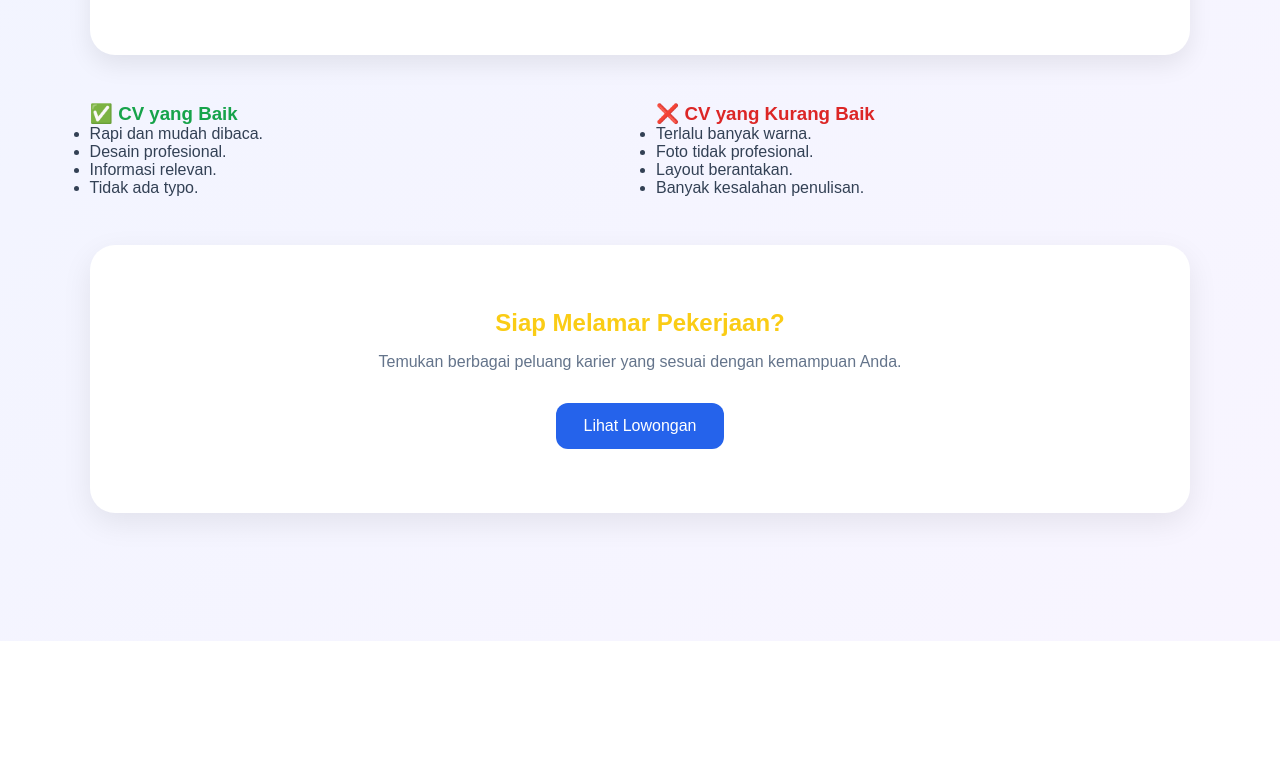
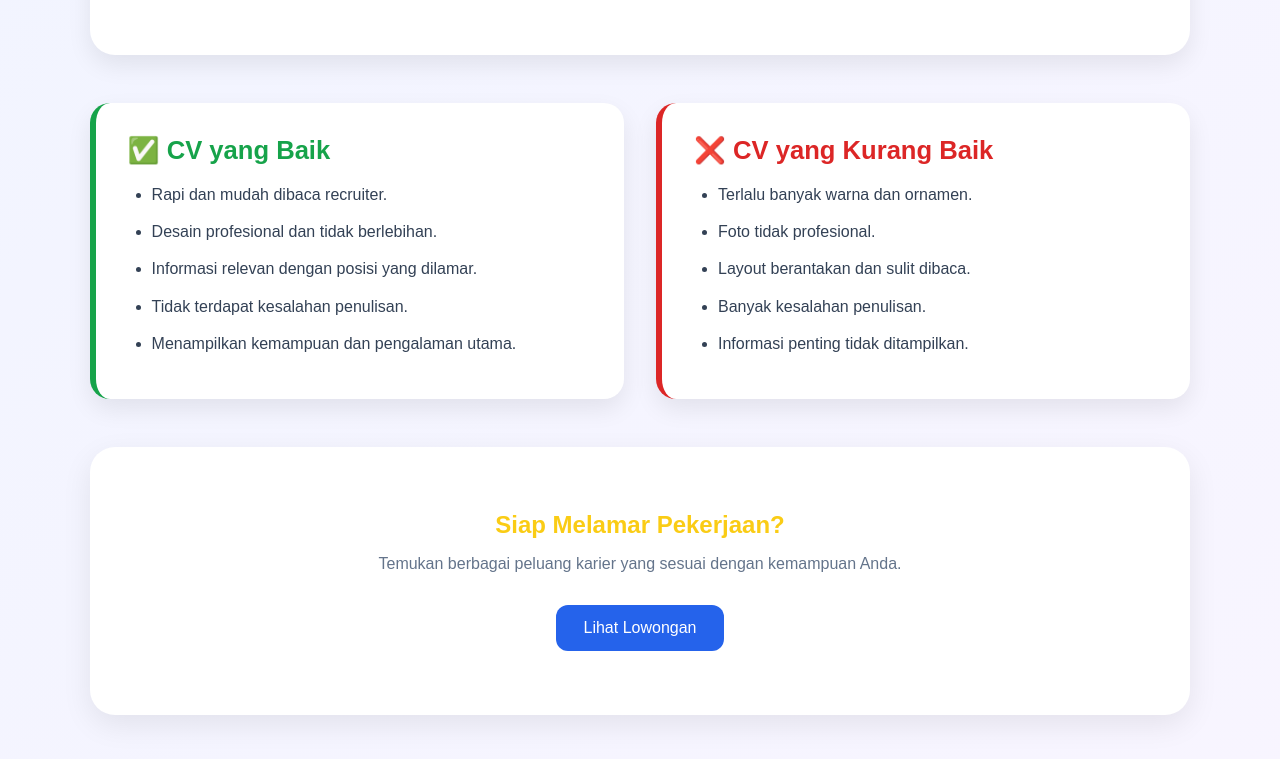
Before and after one commit to Hann970/karindo, a plain HTML site: page cv-builder.html in a window 1280 px wide. Shown: the part 1497-2256 px from the top of the page. Before the commit the page ends 2138 px from the top, so only its background shows below. Drawn offline with Linux system fonts and the light colour scheme.

Commit message:
Perbaiki tampilan CV baik dan CV buruk

```diff
--- a/css/style.css
+++ b/css/style.css
@@ -918,22 +918,46 @@ body {
     margin-bottom:3rem;
 }
 
-.good-cv,
-.good-cv *{
-    color:#334155;
+
+.good-cv{
+    background:#ffffff;
+    padding:2rem;
+    border-radius:20px;
+    box-shadow:0 10px 25px rgba(0,0,0,.08);
+    border-left:6px solid #16a34a;
 }
 
-.bad-cv,
-.bad-cv *{
-    color:#334155;
+.bad-cv{
+    background:#ffffff;
+    padding:2rem;
+    border-radius:20px;
+    box-shadow:0 10px 25px rgba(0,0,0,.08);
+    border-left:6px solid #dc2626;
 }
 
 .good-cv h3{
-    color:#16a34a !important;
+    color:#16a34a;
+    margin-bottom:1rem;
+    font-size:1.6rem;
 }
 
 .bad-cv h3{
-    color:#dc2626 !important;
+    color:#dc2626;
+    margin-bottom:1rem;
+    font-size:1.6rem;
+}
+
+.good-cv ul,
+.bad-cv ul{
+    padding-left:1.5rem;
+}
+
+.good-cv li,
+.bad-cv li{
+    color:#334155;
+    margin-bottom:10px;
+    line-height:1.7;
+    font-size:1rem;
 }
 
 .cv-cta{
--- a/cv-builder.html
+++ b/cv-builder.html
@@ -112,10 +112,11 @@ Tampilkan keterampilan yang relevan dengan posisi yang dilamar.
         <h3>✅ CV yang Baik</h3>
 
         <ul>
-<li>Rapi dan mudah dibaca.</li>
-<li>Desain profesional.</li>
-<li>Informasi relevan.</li>
-<li>Tidak ada typo.</li>
+            <li>Rapi dan mudah dibaca recruiter.</li>
+            <li>Desain profesional dan tidak berlebihan.</li>
+            <li>Informasi relevan dengan posisi yang dilamar.</li>
+            <li>Tidak terdapat kesalahan penulisan.</li>
+            <li>Menampilkan kemampuan dan pengalaman utama.</li>
         </ul>
 
     </div>
@@ -125,10 +126,11 @@ Tampilkan keterampilan yang relevan dengan posisi yang dilamar.
         <h3>❌ CV yang Kurang Baik</h3>
 
         <ul>
-<li>Terlalu banyak warna.</li>
+            <li>Terlalu banyak warna dan ornamen.</li>
             <li>Foto tidak profesional.</li>
-<li>Layout berantakan.</li>
+            <li>Layout berantakan dan sulit dibaca.</li>
             <li>Banyak kesalahan penulisan.</li>
+            <li>Informasi penting tidak ditampilkan.</li>
         </ul>
 
     </div>
```
Lines whose indentation alone changed are shown as unchanged.
